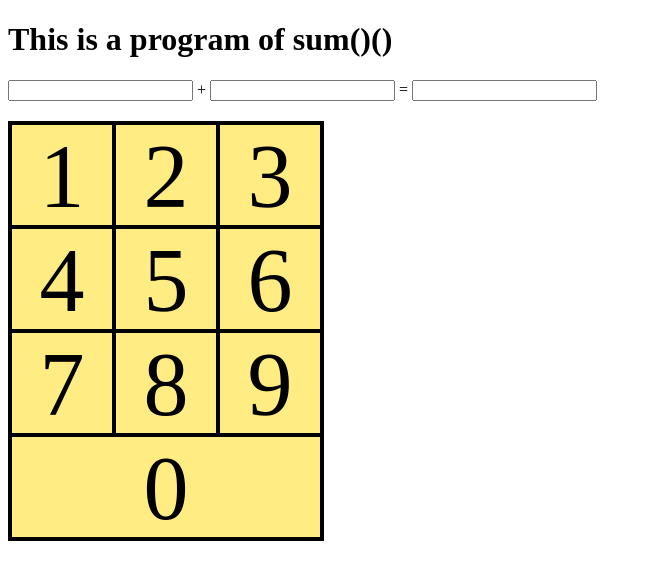
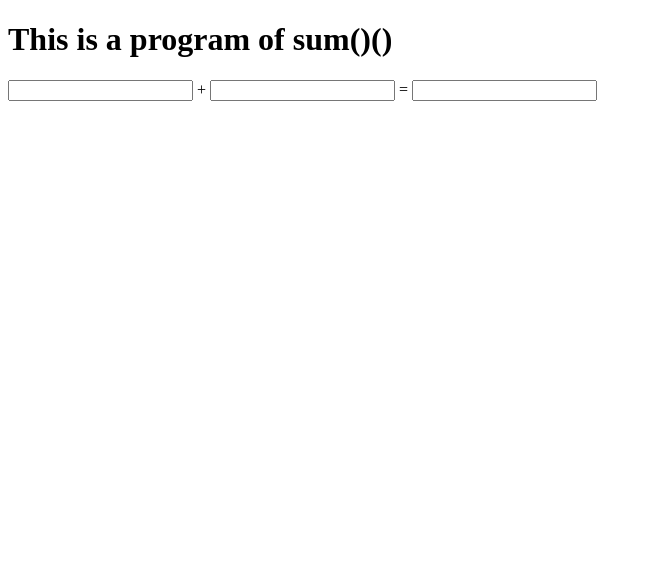
Before and after one commit to SusantoMandal/Assignment, a plain HTML site: page sum/index.html in a window 1280 px wide. Shown: the whole page, without its empty margins (0-652 px from the left). Drawn offline with Linux system fonts and the light colour scheme.

Commit message:
remove numberUI

```diff
--- a/sum/index.html
+++ b/sum/index.html
@@ -14,19 +14,6 @@
         <input type="number" name="second" id="b" value=""> =
         <input type="number" name="answer" id="c" value="">
     </form>
-
-    <div class="calc">
-        <div class="num">1</div>
-        <div class="num">2</div>
-        <div class="num">3</div>
-        <div class="num">4</div>
-        <div class="num">5</div>
-        <div class="num">6</div>
-        <div class="num">7</div>
-        <div class="num">8</div>
-        <div class="num">9</div>
-        <div class="num" style="flex-grow: 3;">0</div>
-    </div>
 </body>
 <script src="sum_solution.js"></script>
 </html>
```
